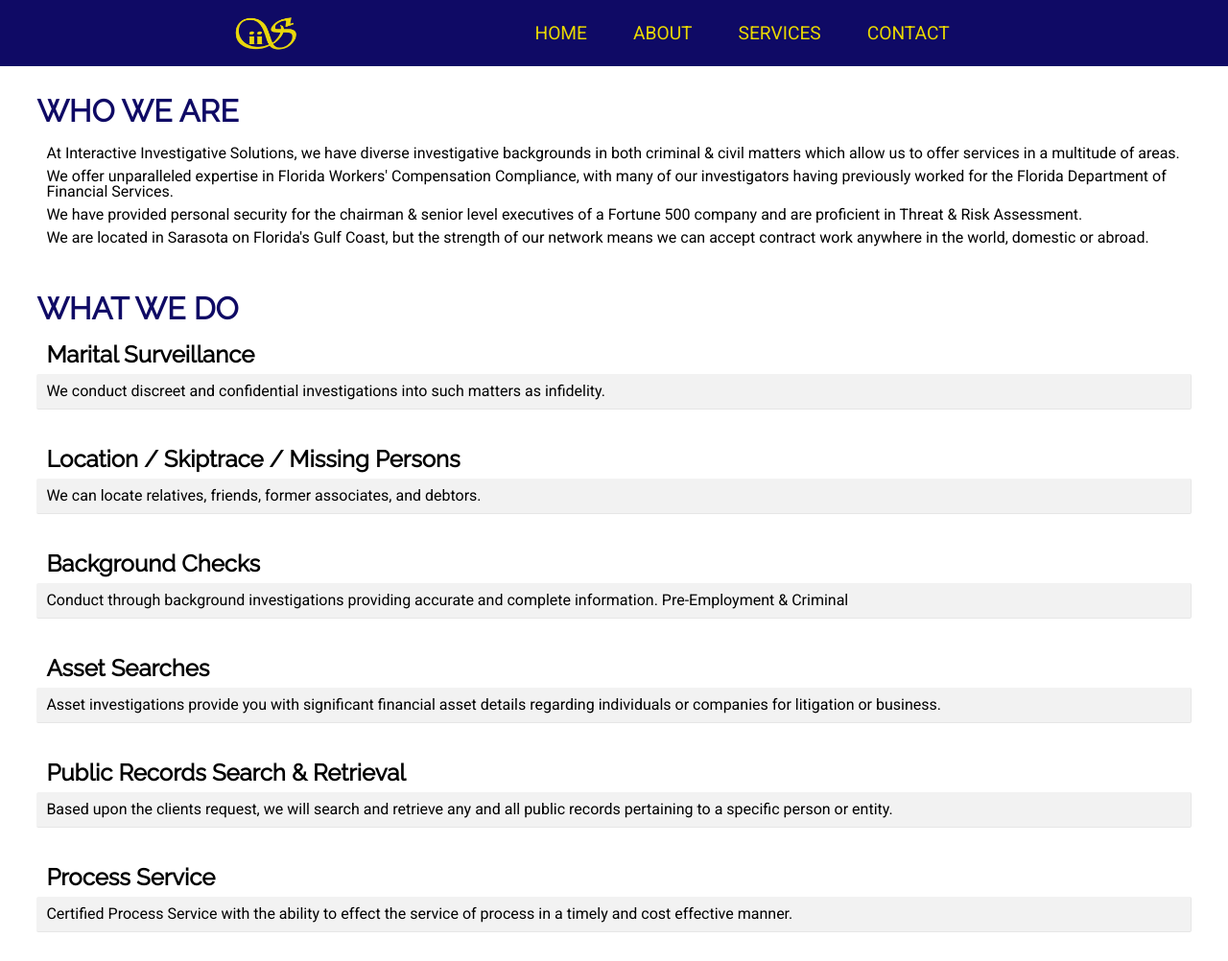
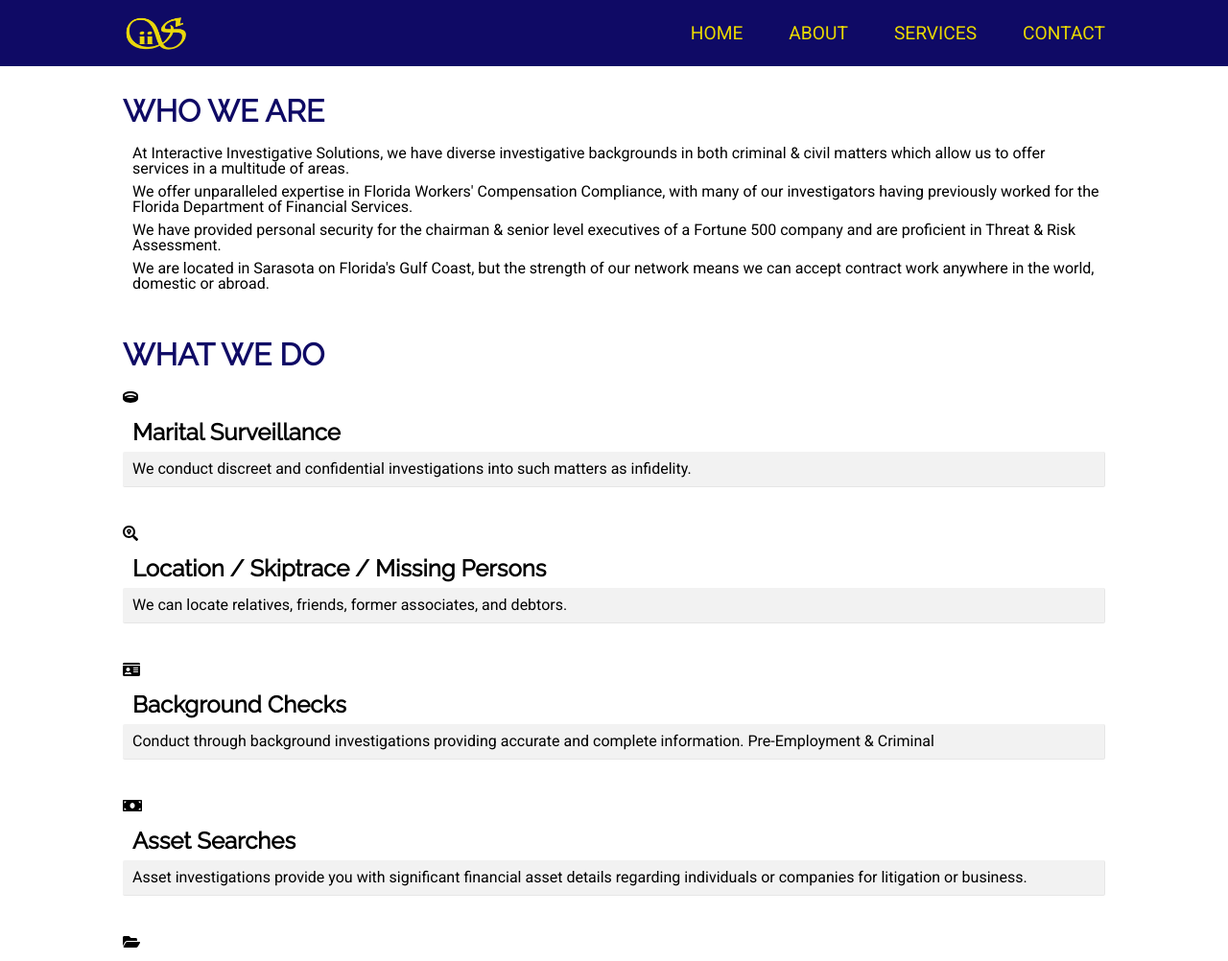
Before and after one commit to kristenmarie/interactive-pi, a website built with webpack: page src/index.html in a window 1280 px wide. Shown: the top 1002 px of the page at 96% size. Built offline with nearby package versions, Linux system fonts and the light colour scheme.

Commit message:
Add tablet landscape up media query.

```diff
--- a/src/sass/abstracts/_mixins.scss
+++ b/src/sass/abstracts/_mixins.scss
@@ -3,3 +3,9 @@
     margin-bottom: 1vh;
   }
 }
+
+@mixin tablet-landscape-up {
+  @media screen and (min-width: 900px) {
+    @content;
+  }
+}
--- a/src/sass/components/_service.scss
+++ b/src/sass/components/_service.scss
@@ -20,4 +20,10 @@
     border-bottom: $border;
     border-right: $border;
   }
+
+  @include tablet-landscape-up {
+    span {
+      display: inline-block !important;
+    }
+  }
 }
--- a/src/sass/layout/_main.scss
+++ b/src/sass/layout/_main.scss
@@ -4,6 +4,10 @@ main {
   margin-right: 3vw;
   section:not(:nth-child(1)), .associations {
     margin-top: 50px;
+  }
+  @include tablet-landscape-up {
+    margin-left: 10vw;
+    margin-right: 10vw;
   }
 }
 
--- a/src/sass/layout/_nav.scss
+++ b/src/sass/layout/_nav.scss
@@ -103,7 +103,7 @@ header {
     //1fr spaces are for side margins
     //auto is for the logo
     //minmax for nav lnks
-    grid-template-columns: 1fr auto minmax(600px, 3fr) 1fr;
+    grid-template-columns: 10vw auto minmax(600px, 3fr) 10vw;
 
     .nav-toggle-label {
       display: none;
@@ -143,8 +143,11 @@ header {
         justify-content: flex-end;
       }
       li {
+        margin-bottom: 0;
+        margin-right: 0;
+      }
+      li:not(:nth-child(4)) {
         margin-right: 3em;
-        margin-bottom: 0;
       }
     }
   }
```
